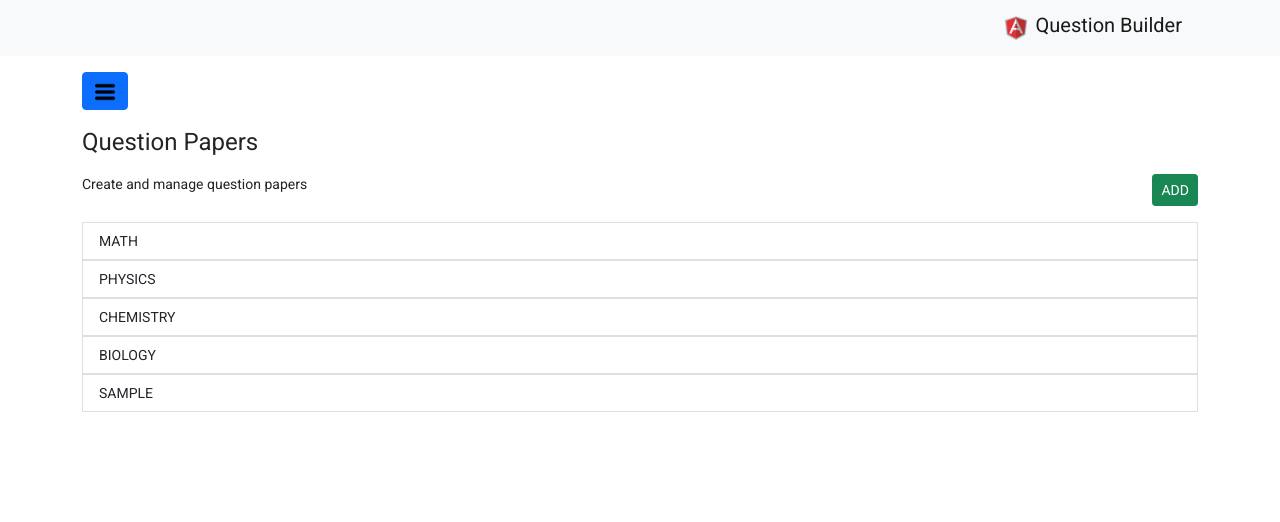
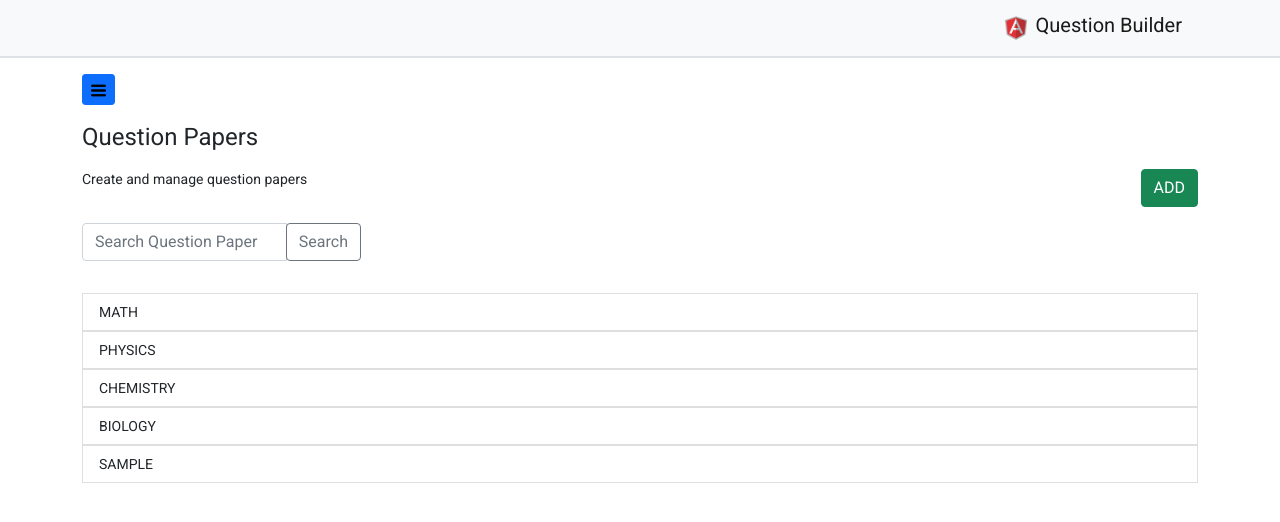
Before and after one commit to HasibGit/Form_Builder, an Angular app: page /add-question in a window 1280 px wide. Both pictures are taken after typing "Sample", "Sample", "Sample", "Sample" into the empty fields and a click on the button "Save". Shown: the top 522 px of the page. Built offline with nearby package versions, Linux system fonts and the light colour scheme.

Commit message:
question page fixed

```diff
--- a/src/app/MyComponents/add-question/add-question.component.html
+++ b/src/app/MyComponents/add-question/add-question.component.html
@@ -1,6 +1,6 @@
 <!-- Navbar Start  -->
 
-<nav class="navbar navbar-expand-lg navbar-light bg-light d-flex">
+<nav class="navbar navbar-expand-lg navbar-light bg-light d-flex border-bottom border-2">
     <div class="container justify-content-end">
         <a class="navbar-brand" href="#">
             <img src="../../../assets/images/angular-logo.png" alt="" width="30" height="30"
@@ -11,9 +11,9 @@
 </nav>
 
 <div class="container mt-3 mb-3">
-    <button class="btn btn-primary" type="button" data-bs-toggle="offcanvas" data-bs-target="#offcanvasExample"
+    <button class="btn btn-primary btn-sm" type="button" data-bs-toggle="offcanvas" data-bs-target="#offcanvasExample"
         aria-controls="offcanvasExample">
-        <img width="20" height="20" src="../../../assets/images/menu-icon.png" alt="">
+        <img width="15" height="15" src="../../../assets/images/menu-icon.png" alt="">
     </button>
 
     <div class="offcanvas offcanvas-start" tabindex="-1" id="offcanvasExample" aria-labelledby="offcanvasExampleLabel">
--- a/src/app/MyComponents/question/question.component.css
+++ b/src/app/MyComponents/question/question.component.css
@@ -11,8 +11,3 @@ li{
     background-color: #fff;
 
 }
-
-.content{
-    box-shadow: 2px 2px 5px black;
-    padding: 10px;
-}
--- a/src/app/MyComponents/question/question.component.html
+++ b/src/app/MyComponents/question/question.component.html
@@ -1,6 +1,6 @@
 <!-- Navbar Start  -->
 
-<nav class="navbar navbar-expand-lg navbar-light bg-light d-flex">
+<nav class="navbar navbar-expand-lg navbar-light bg-light d-flex border-bottom border-2">
     <div class="container justify-content-end">
         <a class="navbar-brand" href="#">
             <img src="../../../assets/images/angular-logo.png" alt="" width="30" height="30"
@@ -11,9 +11,9 @@
 </nav>
 
 <div class="container mt-3 mb-3">
-    <button class="btn btn-primary" type="button" data-bs-toggle="offcanvas" data-bs-target="#offcanvasExample"
+    <button class="btn btn-primary btn-sm" type="button" data-bs-toggle="offcanvas" data-bs-target="#offcanvasExample"
         aria-controls="offcanvasExample">
-        <img width="20" height="20" src="../../../assets/images/menu-icon.png" alt="">
+        <img width="15" height="15" src="../../../assets/images/menu-icon.png" alt="">
     </button>
 
     <div class="offcanvas offcanvas-start" tabindex="-1" id="offcanvasExample" aria-labelledby="offcanvasExampleLabel">
@@ -34,14 +34,15 @@
 
 
 <div class="container mt-3">
-    <div class="header">
-        <h3>{{questionPaper.subject}}</h3>
-        <p>{{questionPaper.desc}}</p>
+    <div class="header d-flex flex-column align-items-center">
+        <h3 class="text-uppercase"> <u>Subject</u>: {{questionPaper.subject}}</h3>
+        <p class="text-uppercase"> <u>Full Marks</u>: {{questionPaper.desc}}</p>
     </div>
 
-    <div class="content mb-5 mt-3" *ngFor="let question of questionPaper.questions">
+    <div class=" content mb-5 mt-5 border border-2 rounded p-3"
+        *ngFor="let question of questionPaper.questions; index as idx">
 
-        <h5>{{question.question}}</h5>
+        <h3>{{idx+1}}) {{question.question}}?</h3>
         <ul class="list-group" *ngFor="let option of question.options">
             <li class="list-group-item"><input class="form-check-input me-2" type="radio" name="flexRadioDefault"
                     id="flexRadioDefault1">{{option}}</li>
--- a/src/app/MyComponents/questions/questions.component.html
+++ b/src/app/MyComponents/questions/questions.component.html
@@ -1,6 +1,6 @@
 <!-- Navbar Start  -->
 
-<nav class="navbar navbar-expand-lg navbar-light bg-light d-flex">
+<nav class="navbar navbar-expand-lg navbar-light bg-light d-flex border-bottom border-2">
     <div class="container justify-content-end">
         <a class="navbar-brand" href="#">
             <img src="../../../assets/images/angular-logo.png" alt="" width="30" height="30"
@@ -11,9 +11,9 @@
 </nav>
 
 <div class="container mt-3 mb-3">
-    <button class="btn btn-primary" type="button" data-bs-toggle="offcanvas" data-bs-target="#offcanvasExample"
+    <button class="btn btn-primary btn-sm" type="button" data-bs-toggle="offcanvas" data-bs-target="#offcanvasExample"
         aria-controls="offcanvasExample">
-        <img width="20" height="20" src="../../../assets/images/menu-icon.png" alt="">
+        <img width="15" height="15" src="../../../assets/images/menu-icon.png" alt="">
     </button>
 
     <div class="offcanvas offcanvas-start" tabindex="-1" id="offcanvasExample" aria-labelledby="offcanvasExampleLabel">
@@ -38,9 +38,19 @@
 
     <div class="d-flex mb-3">
         <p>Create and manage question papers</p>
-        <button routerLink="/add-question" class="btn btn-sm btn-success ms-auto">ADD</button>
+        <button routerLink="/add-question" class="btn btn-success ms-auto">ADD</button>
     </div>
 
+    <div class="d-flex mb-3">
+        <div class="input-group w-25 mb-3">
+            <input type="text" class="form-control" placeholder="Search Question Paper"
+                aria-label="Recipient's username" aria-describedby="basic-addon2">
+            <div class="input-group-append">
+                <button class="btn btn-outline-secondary" type="button">Search</button>
+            </div>
+        </div>
+
+    </div>
 
     <ul class="list-group" *ngFor="let questionPaper of questionPapers">
         <a class="text-uppercase text-decoration-none" routerLink="/question">
```
